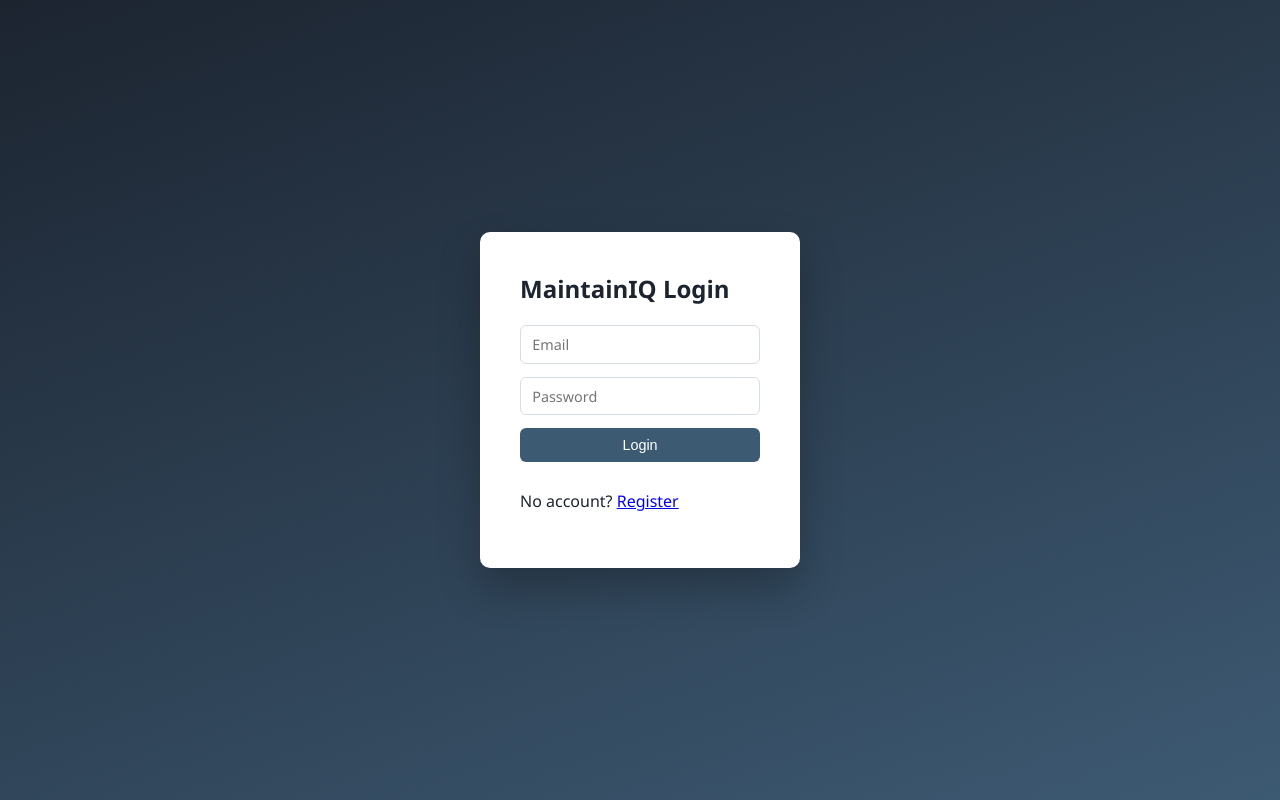
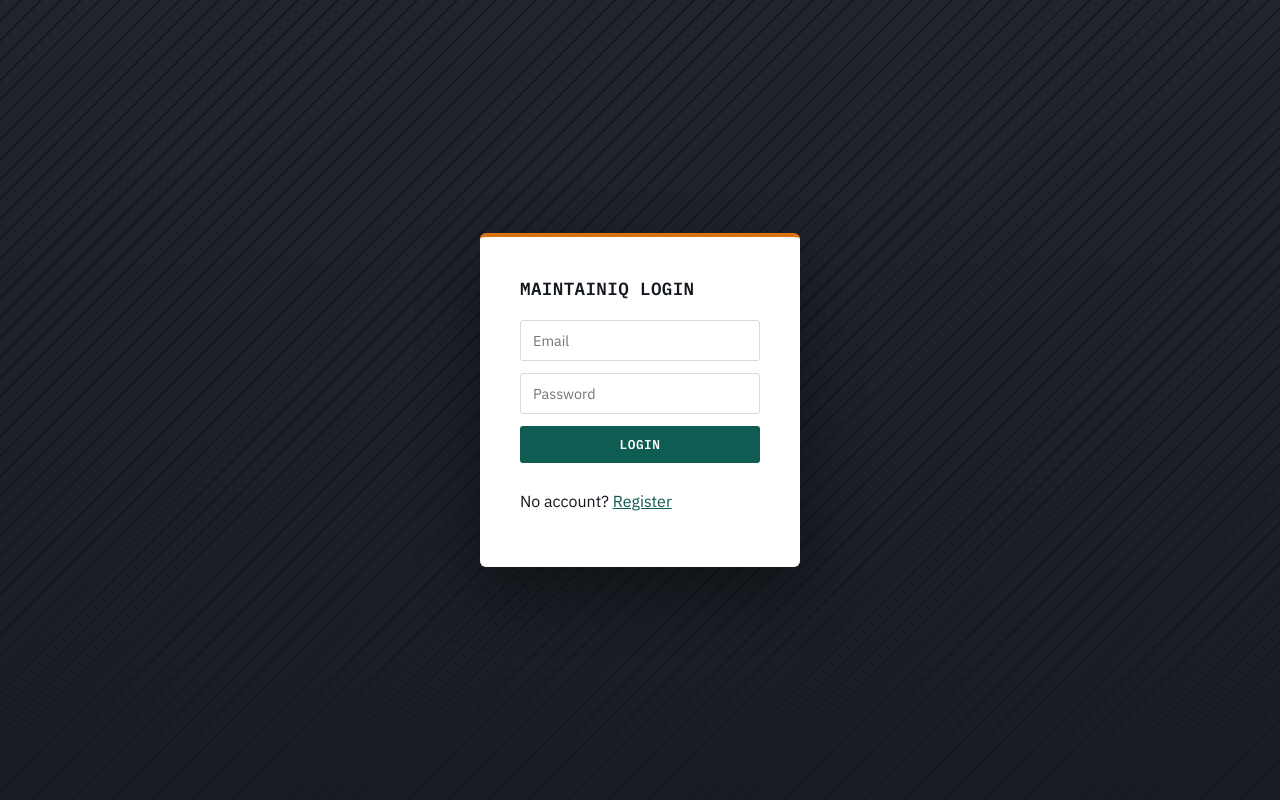
Before and after one commit to Abdullah-ShahAlam-Dev/maintainiq-hackathon, a React app in the folder frontend/: page /login in a window 1280 px wide. Built offline with nearby package versions, Linux system fonts and the light colour scheme; the HTML template or start-up script is replaced by a standard one.

Commit message:
Domain name chnaged

```diff
--- a/frontend/src/index.css
+++ b/frontend/src/index.css
@@ -1,167 +1,281 @@
+@import url('https://fonts.googleapis.com/css2?family=IBM+Plex+Mono:wght@400;500;600;700&family=IBM+Plex+Sans:wght@400;500;600;700&display=swap');
+
 :root {
-  --ink: #1c2430;
-  --steel: #3d5a73;
-  --steel-light: #eef2f5;
-  --alert: #d97706;
-  --critical: #b91c1c;
-  --success: #15803d;
-  --border: #d7dee3;
-  --bg: #f6f8f9;
-  font-family: 'Segoe UI', system-ui, -apple-system, sans-serif;
+  --ink: #14181f;
+  --panel: #ffffff;
+  --base: #eef1ee;
+  --brand: #0f5c52;
+  --brand-dark: #0a3f38;
+  --hazard: #d9720f;
+  --critical: #a8371c;
+  --success: #2f7d4f;
+  --border: #d7ddd4;
+  --muted: #6b7570;
+  --mono: 'IBM Plex Mono', monospace;
+  --sans: 'IBM Plex Sans', system-ui, sans-serif;
 }
 
 * { box-sizing: border-box; }
 
 body {
   margin: 0;
-  background: var(--bg);
+  background: var(--base);
   color: var(--ink);
+  font-family: var(--sans);
 }
+
+h1, h2, h3 { font-family: var(--sans); font-weight: 600; letter-spacing: -0.01em; }
 
 button {
   cursor: pointer;
-  background: var(--steel);
+  background: var(--brand);
   color: white;
   border: none;
-  padding: 0.55rem 1rem;
-  border-radius: 6px;
-  font-size: 0.9rem;
+  padding: 0.6rem 1.1rem;
+  border-radius: 3px;
+  font-family: var(--mono);
+  font-size: 0.8rem;
+  font-weight: 600;
+  text-transform: uppercase;
+  letter-spacing: 0.04em;
+  transition: background 0.15s ease;
 }
-button:disabled { opacity: 0.6; cursor: not-allowed; }
-button:hover:not(:disabled) { background: #2f4759; }
+button:disabled { opacity: 0.5; cursor: not-allowed; }
+button:hover:not(:disabled) { background: var(--brand-dark); }
+button:focus-visible { outline: 2px solid var(--hazard); outline-offset: 2px; }
 
 input, select, textarea {
-  padding: 0.55rem 0.7rem;
+  padding: 0.6rem 0.75rem;
   border: 1px solid var(--border);
-  border-radius: 6px;
+  border-radius: 3px;
   font-size: 0.9rem;
-  font-family: inherit;
+  font-family: var(--sans);
+  background: white;
+  color: var(--ink);
+}
+input:focus, select:focus, textarea:focus {
+  outline: none;
+  border-color: var(--brand);
+  box-shadow: 0 0 0 3px rgba(15, 92, 82, 0.12);
 }
 
-.error-text { color: var(--critical); font-weight: 600; }
+.error-text {
+  color: var(--critical);
+  font-weight: 600;
+  font-family: var(--mono);
+  font-size: 0.85rem;
+  border-left: 3px solid var(--critical);
+  padding-left: 0.6rem;
+}
 
-/* Auth pages */
+/* ---- Auth pages ---- */
 .auth-page {
   min-height: 100vh;
   display: flex;
   align-items: center;
   justify-content: center;
-  background: linear-gradient(160deg, var(--ink), var(--steel));
+  background:
+    linear-gradient(180deg, rgba(20,24,31,0.94), rgba(20,24,31,0.98)),
+    repeating-linear-gradient(135deg, #1c2530 0 2px, transparent 2px 14px);
 }
 .auth-card {
-  background: white;
+  background: var(--panel);
   padding: 2.5rem;
-  border-radius: 10px;
+  border-radius: 6px;
   width: 320px;
   display: flex;
   flex-direction: column;
   gap: 0.8rem;
-  box-shadow: 0 20px 40px rgba(0,0,0,0.25);
+  border-top: 4px solid var(--hazard);
+  box-shadow: 0 24px 60px rgba(0,0,0,0.4);
 }
-.auth-card h2 { margin: 0 0 0.5rem; }
+.auth-card h2 {
+  margin: 0 0 0.5rem;
+  font-family: var(--mono);
+  text-transform: uppercase;
+  font-size: 1.1rem;
+  letter-spacing: 0.02em;
+}
+.auth-card a { color: var(--brand); }
 
-/* Dashboard */
-.dashboard { max-width: 1100px; margin: 0 auto; padding: 1.5rem; }
+/* ---- Dashboard ---- */
+.dashboard { max-width: 1100px; margin: 0 auto; padding: 0 1.5rem 3rem; }
+
 .dashboard-header {
   display: flex;
   justify-content: space-between;
   align-items: center;
-  padding-bottom: 1rem;
-  border-bottom: 2px solid var(--steel);
-  margin-bottom: 1.5rem;
+  background: var(--ink);
+  color: white;
+  margin: 0 -1.5rem 2rem;
+  padding: 1.1rem 1.5rem;
+  border-bottom: 3px solid var(--hazard);
 }
-.dashboard-header div { display: flex; align-items: center; gap: 1rem; }
+.dashboard-header h1 {
+  font-family: var(--mono);
+  font-size: 1.05rem;
+  text-transform: uppercase;
+  letter-spacing: 0.05em;
+  color: white;
+  margin: 0;
+}
+.dashboard-header div { display: flex; align-items: center; gap: 1rem; font-family: var(--mono); font-size: 0.85rem; }
 
-.summary-cards { display: flex; gap: 1rem; margin-bottom: 2rem; }
+.dashboard h2 {
+  font-family: var(--mono);
+  font-size: 0.8rem;
+  text-transform: uppercase;
+  letter-spacing: 0.08em;
+  color: var(--muted);
+  border-bottom: 1px solid var(--border);
+  padding-bottom: 0.5rem;
+  margin: 2rem 0 1rem;
+}
+
+.summary-cards { display: flex; gap: 1rem; margin-bottom: 1rem; }
 .card {
   flex: 1;
-  background: white;
+  background: var(--panel);
   border: 1px solid var(--border);
-  border-left: 4px solid var(--steel);
-  border-radius: 8px;
+  border-left: 4px solid var(--brand);
+  border-radius: 4px;
   padding: 1rem 1.2rem;
 }
-.card h3 { margin: 0; font-size: 1.8rem; }
-.card p { margin: 0.2rem 0 0; color: #64748b; }
+.card h3 { margin: 0; font-size: 2rem; font-family: var(--mono); }
+.card p { margin: 0.2rem 0 0; color: var(--muted); font-size: 0.8rem; text-transform: uppercase; letter-spacing: 0.05em; }
 .card.critical { border-left-color: var(--critical); }
 
-.inline-form { display: flex; flex-wrap: wrap; gap: 0.6rem; margin-bottom: 1.5rem; }
+.inline-form { display: flex; flex-wrap: wrap; gap: 0.6rem; margin-bottom: 1rem; }
 .search-box { width: 100%; margin-bottom: 1rem; }
 
-.asset-grid { display: grid; grid-template-columns: repeat(auto-fill, minmax(220px, 1fr)); gap: 1rem; margin-bottom: 2rem; }
+.asset-grid { display: grid; grid-template-columns: repeat(auto-fill, minmax(230px, 1fr)); gap: 1rem; margin-bottom: 1rem; }
+
+/* Nameplate-style asset card — riveted corners */
 .asset-card {
-  background: white;
+  position: relative;
+  background: var(--panel);
   border: 1px solid var(--border);
-  border-radius: 8px;
-  padding: 1rem;
+  border-radius: 4px;
+  padding: 1.1rem;
 }
-.asset-card h3 { margin: 0 0 0.2rem; }
+.asset-card::before, .asset-card::after {
+  content: '';
+  position: absolute;
+  top: 8px;
+  width: 5px;
+  height: 5px;
+  border-radius: 50%;
+  background: var(--border);
+}
+.asset-card::before { left: 8px; }
+.asset-card::after { right: 8px; }
+.asset-card h3 { margin: 0 0 0.3rem; font-size: 1rem; }
 .asset-actions { display: flex; gap: 0.5rem; margin-top: 0.6rem; flex-wrap: wrap; }
-.asset-actions a, .asset-actions button { font-size: 0.8rem; }
+.asset-actions a {
+  font-family: var(--mono);
+  font-size: 0.75rem;
+  color: var(--brand);
+  text-transform: uppercase;
+  letter-spacing: 0.03em;
+  align-self: center;
+}
+.asset-actions button { font-size: 0.7rem; padding: 0.4rem 0.7rem; }
 
+/* Ticket-stamp status badges */
 .status-badge {
   display: inline-block;
-  padding: 0.2rem 0.6rem;
-  border-radius: 4px;
-  font-size: 0.75rem;
-  font-weight: 600;
-  background: var(--steel-light);
-  color: var(--steel);
+  padding: 0.15rem 0.55rem;
+  border-radius: 2px;
+  font-family: var(--mono);
+  font-size: 0.7rem;
+  font-weight: 700;
+  text-transform: uppercase;
+  letter-spacing: 0.05em;
+  border: 1.5px solid currentColor;
   margin: 0.4rem 0;
 }
-.status-Operational { background: #dcfce7; color: var(--success); }
-.status-IssueReported { background: #fef3c7; color: var(--alert); }
-.status-UnderInspection, .status-UnderMaintenance { background: #dbeafe; color: #1d4ed8; }
-.status-OutofService, .status-Retired { background: #fee2e2; color: var(--critical); }
+.status-Operational { color: var(--success); }
+.status-IssueReported { color: var(--hazard); }
+.status-UnderInspection, .status-UnderMaintenance { color: #1d5a8a; }
+.status-OutofService, .status-Retired { color: var(--critical); }
 
-.data-table { width: 100%; border-collapse: collapse; background: white; border-radius: 8px; overflow: hidden; }
-.data-table th, .data-table td { text-align: left; padding: 0.6rem 0.8rem; border-bottom: 1px solid var(--border); font-size: 0.9rem; }
-.data-table th { background: var(--steel-light); }
-.critical-row { background: #fef2f2; }
+.data-table { width: 100%; border-collapse: collapse; background: var(--panel); border: 1px solid var(--border); border-radius: 4px; overflow: hidden; }
+.data-table th, .data-table td { text-align: left; padding: 0.65rem 0.9rem; border-bottom: 1px solid var(--border); font-size: 0.85rem; }
+.data-table th {
+  background: var(--ink);
+  color: white;
+  font-family: var(--mono);
+  font-size: 0.7rem;
+  text-transform: uppercase;
+  letter-spacing: 0.06em;
+}
+.critical-row { background: #fdf1ec; }
 
 .issue-card {
-  background: white;
+  background: var(--panel);
   border: 1px solid var(--border);
-  border-left: 4px solid var(--alert);
-  border-radius: 8px;
-  padding: 1rem;
+  border-left: 4px solid var(--hazard);
+  border-radius: 4px;
+  padding: 1.1rem;
   margin-bottom: 1rem;
 }
+.issue-card h3 { font-family: var(--mono); font-size: 0.95rem; margin: 0 0 0.3rem; }
 .maintenance-form { display: flex; flex-direction: column; gap: 0.5rem; margin-top: 0.8rem; padding-top: 0.8rem; border-top: 1px dashed var(--border); }
+.maintenance-form h4 { font-family: var(--mono); font-size: 0.75rem; text-transform: uppercase; letter-spacing: 0.04em; color: var(--muted); margin: 0; }
 
-/* Public pages */
+/* ---- Public pages ---- */
 .public-page {
   min-height: 100vh;
   display: flex;
   align-items: center;
   justify-content: center;
   padding: 1.5rem;
-  background: var(--bg);
+  background: var(--base);
 }
 .public-card {
-  background: white;
-  border-radius: 10px;
+  position: relative;
+  background: var(--panel);
+  border-radius: 6px;
   padding: 2rem;
   max-width: 480px;
   width: 100%;
-  box-shadow: 0 10px 30px rgba(0,0,0,0.08);
+  border-top: 4px solid var(--brand);
+  box-shadow: 0 12px 34px rgba(20,24,31,0.1);
   display: flex;
   flex-direction: column;
   gap: 0.6rem;
 }
-.asset-code { color: #64748b; font-family: monospace; margin: -0.4rem 0 0.4rem; }
-.asset-details p { margin: 0.3rem 0; }
-.retired-note { color: var(--critical); font-weight: 600; }
+.asset-code {
+  color: var(--muted);
+  font-family: var(--mono);
+  font-size: 0.85rem;
+  letter-spacing: 0.05em;
+  margin: -0.4rem 0 0.4rem;
+}
+.asset-details p { margin: 0.35rem 0; font-size: 0.9rem; }
+.asset-details strong { font-family: var(--mono); font-weight: 600; }
+.retired-note { color: var(--critical); font-weight: 600; font-family: var(--mono); font-size: 0.85rem; }
 .report-btn {
   display: inline-block;
   text-align: center;
-  background: var(--alert);
+  background: var(--hazard);
   color: white;
-  padding: 0.7rem;
-  border-radius: 6px;
+  padding: 0.75rem;
+  border-radius: 3px;
   text-decoration: none;
-  font-weight: 600;
+  font-family: var(--mono);
+  font-weight: 700;
+  text-transform: uppercase;
+  letter-spacing: 0.05em;
+  font-size: 0.85rem;
   margin-top: 0.6rem;
 }
 .issue-form { display: flex; flex-direction: column; gap: 0.5rem; margin-top: 1rem; }
-.issue-form label { font-size: 0.8rem; font-weight: 600; color: #64748b; }
+.issue-form label {
+  font-family: var(--mono);
+  font-size: 0.7rem;
+  font-weight: 600;
+  text-transform: uppercase;
+  letter-spacing: 0.05em;
+  color: var(--muted);
+}
```
